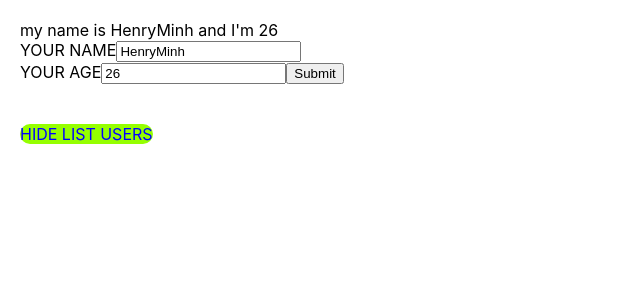
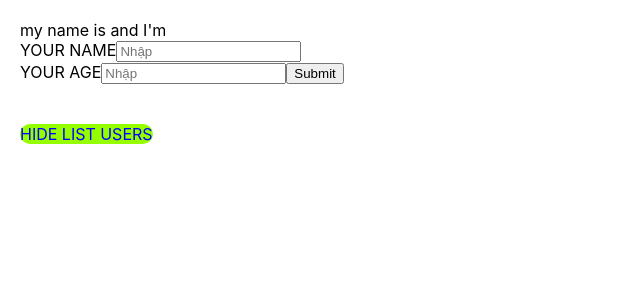
Before and after one commit to Henryminh129/ReactJs, a React (Create React App) app: page / in a window 1280 px wide. Shown: the top 300 px of the page, without its empty margins (0-640 px from the left). Built offline with nearby package versions, Linux system fonts and the light colour scheme.

Commit message:
new 03/04

```diff
--- a/src/components/AddUserInfor.js
+++ b/src/components/AddUserInfor.js
@@ -2,9 +2,9 @@ import React from "react";
 
 class AddUserInfor extends React.Component {
     state = {
-        name: 'HenryMinh',
+        name: '',
         address: ' ',
-        age: 26
+        age: Number
     }
 
     handleOnChangeInput_Name = (event) => {
```
